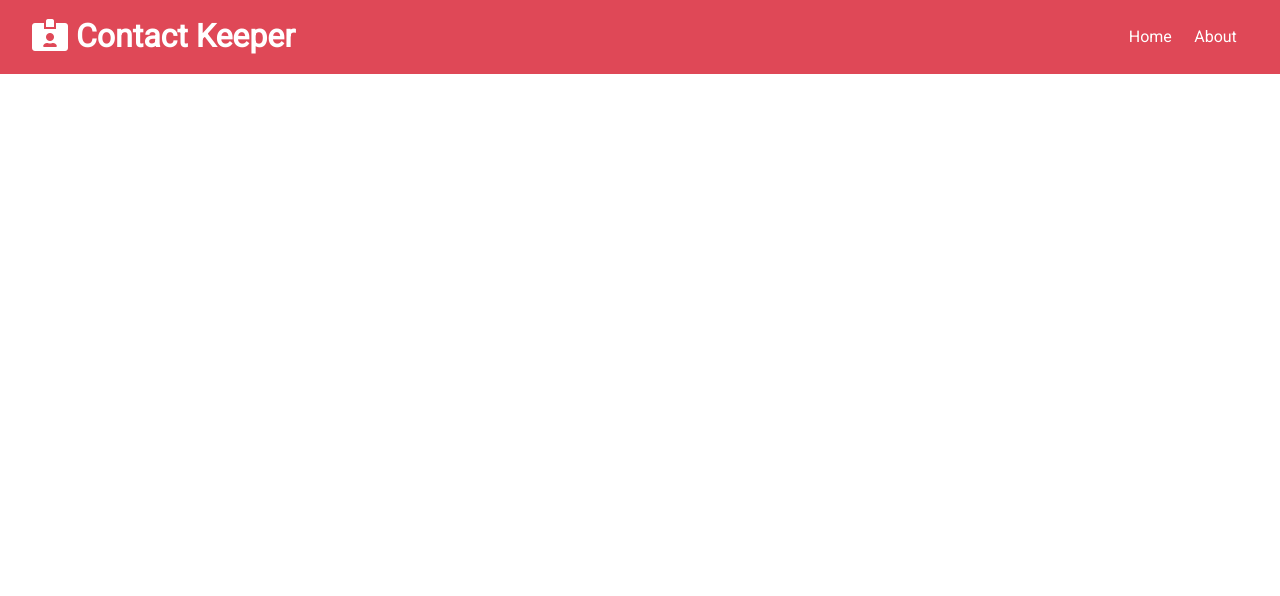
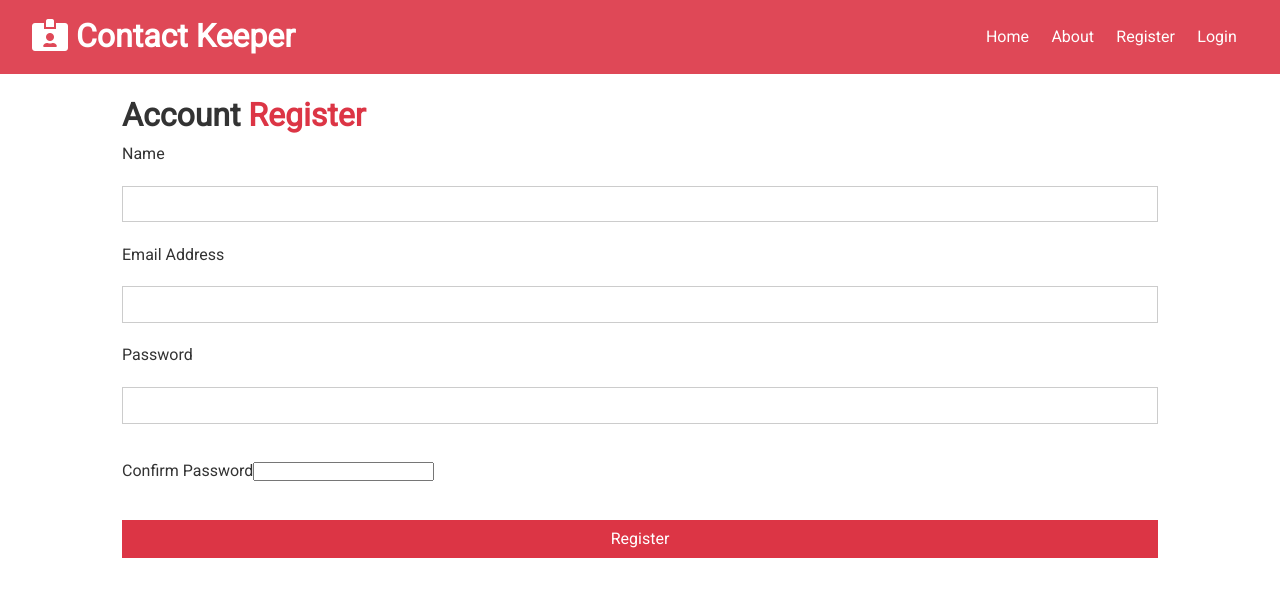
Before and after one commit to kaitekelly/Contact-Keeper, a React (Create React App) app in the folder client/: page /register in a window 1280 px wide. Shown: the top 596 px of the page. Built offline with nearby package versions, Linux system fonts and the light colour scheme.

Commit message:
login and register forms

```diff
--- a/client/src/App.js
+++ b/client/src/App.js
@@ -3,6 +3,8 @@
 import Navbar from './components/layout/Navbar';
 import Home from './components/pages/Home';
 import About from './components/pages/About';
+import Register from './components/auth/Register';
+import Login from './components/auth/Login';
 import ContactState from './context/contact/ContactState';
 import AuthState from './context/auth/AuthState';
 import './App.css';
@@ -18,6 +20,8 @@
           <Switch>
             <Route exact path ='/' component={Home} />
             <Route exact path ='/about' component={About} />
+            <Route exact path ='/register' component={Register} />
+            <Route exact path ='/login' component={Login} />
           </Switch>
         </div>
       </Fragment>
--- /dev/null
+++ b/client/src/components/auth/Login.js
@@ -0,0 +1,39 @@
+import React, { useState } from 'react'
+
+const Login = () => {
+    const [user, setUser] = useState({
+        email: '',
+        password: ''
+    });
+
+    const { email, password } = user;
+
+    const onChange = e => setUser({ ...user, [e.target.name]: e.target.value});
+
+    const onSubmit = e => {
+        e.preventDefault();
+        console.log("Login Submit");
+    }
+
+    return (
+        <div className='form-container'>
+            <h1>
+                Account <span class="text-primary">Login</span>
+            </h1>
+            <form onSubmit={onSubmit}>
+            <div>
+                <label htmlFor="email">Email Address</label>
+                <input type="email" name='email' value={email} onChange={onChange} />
+            </div>
+            <div>
+                <label htmlFor="password">Password</label>
+                <input type="password" name='password' value={password} onChange={onChange} />
+            </div>
+
+            <input type="submit" value="Login" className="btn btn-primary btn-block" />
+            </form>
+        </div>
+    )
+}
+
+export default Login
--- /dev/null
+++ b/client/src/components/auth/Register.js
@@ -0,0 +1,62 @@
+import React, { useState } from 'react';
+
+const Register = () => {
+  const [user, setUser] = useState({
+    name: '',
+    email: '',
+    password: '',
+    password2: '',
+  });
+
+  const { name, email, password, password2 } = user;
+
+  const onChange = (e) => setUser({ ...user, [e.target.name]: e.target.value });
+
+  const onSubmit = (e) => {
+    e.preventDefault();
+    console.log('Register Email');
+  };
+
+  return (
+    <div className="form-container">
+      <h1>
+        Account <span class="text-primary">Register</span>
+      </h1>
+      <form onSubmit={onSubmit}>
+        <div>
+          <label htmlFor="name">Name</label>
+          <input type="text" name="name" value={name} onChange={onChange} />
+        </div>
+        <div>
+          <label htmlFor="email">Email Address</label>
+          <input type="email" name="email" value={email} onChange={onChange} />
+        </div>
+        <div>
+          <label htmlFor="password">Password</label>
+          <input
+            type="password"
+            name="password"
+            value={password}
+            onChange={onChange}
+          />
+        </div>
+        <div>
+          <label htmlFor="password2">Confirm Password</label>
+          <input
+            type="password2"
+            name="password2"
+            value={password2}
+            onChange={onChange}
+          />
+        </div>
+        <input
+          type="submit"
+          value="Register"
+          className="btn btn-primary btn-block"
+        />
+      </form>
+    </div>
+  );
+};
+
+export default Register;
--- a/client/src/components/layout/Navbar.js
+++ b/client/src/components/layout/Navbar.js
@@ -15,6 +15,12 @@
                 <li>
                     <Link to='/about'>About</Link>
                 </li>
+                <li>
+                    <Link to='/register'>Register</Link>
+                </li>
+                <li>
+                    <Link to='/login'>Login</Link>
+                </li>
             </ul>
         </div>
     )
```
